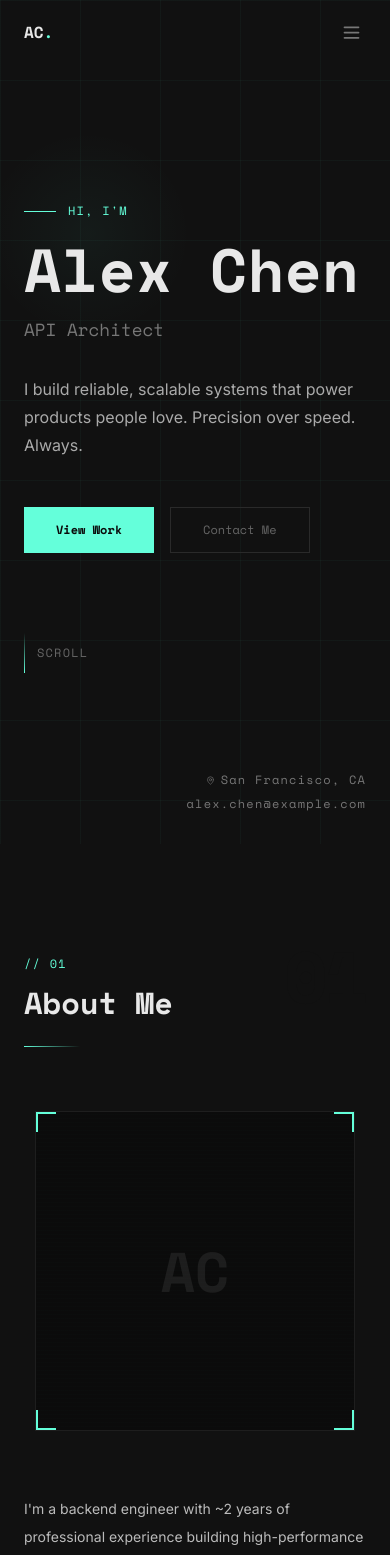
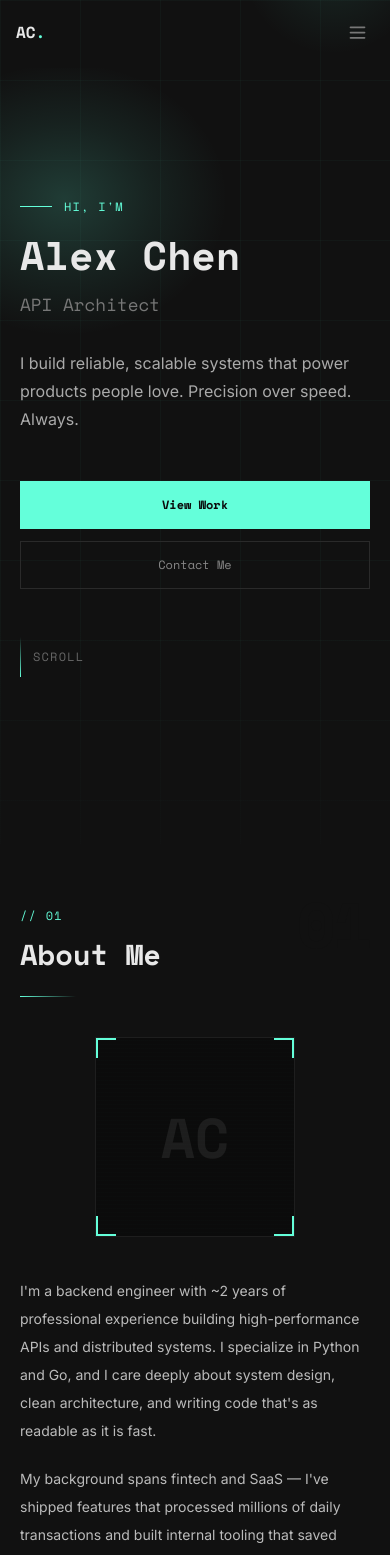
Before and after one commit to AnvitAjgaokar/PortfolioWebsite, a React (Vite) app: page / in a window 390 px wide. Shown: the top 1555 px of the page. Built offline with nearby package versions, Linux system fonts and the light colour scheme.

Commit message:
refact():Made it responsive and added gradient

```diff
--- a/Portfolio.jsx
+++ b/Portfolio.jsx
@@ -178,6 +178,10 @@ const GLOBAL_STYLES = `
   html { scroll-behavior: smooth; }
   body {
     background: #111111;
+    background-image:
+      radial-gradient(ellipse 90% 35% at 50% 0%, rgba(100,255,218,0.08) 0%, transparent 100%),
+      radial-gradient(ellipse 55% 25% at 85% 55%, rgba(100,255,218,0.05) 0%, transparent 100%),
+      radial-gradient(ellipse 60% 20% at 15% 80%, rgba(100,255,218,0.04) 0%, transparent 100%);
     color: #d4d4d4;
     font-family: 'Inter', system-ui, sans-serif;
     margin: 0; padding: 0;
@@ -203,8 +207,8 @@ const GLOBAL_STYLES = `
 
   .hero-bg {
     background-image:
-      linear-gradient(rgba(100,255,218,0.035) 1px, transparent 1px),
-      linear-gradient(90deg, rgba(100,255,218,0.035) 1px, transparent 1px);
+      linear-gradient(rgba(100,255,218,0.03) 1px, transparent 1px),
+      linear-gradient(90deg, rgba(100,255,218,0.03) 1px, transparent 1px);
     background-size: 80px 80px;
   }
 
@@ -225,7 +229,7 @@ const GLOBAL_STYLES = `
 
   /* Cards */
   .card {
-    background: #181818;
+    background: linear-gradient(160deg, #1d1d1d 0%, #161616 100%);
     border: 1px solid #272727;
     transition: transform 0.3s cubic-bezier(0.16,1,0.3,1),
                 border-color 0.3s ease,
@@ -233,8 +237,11 @@ const GLOBAL_STYLES = `
   }
   .card:hover {
     transform: translateY(-5px);
-    border-color: rgba(100,255,218,0.3);
-    box-shadow: 0 12px 40px rgba(100,255,218,0.05);
+    border-color: rgba(100,255,218,0.22);
+    box-shadow:
+      0 -1px 0 rgba(100,255,218,0.38),
+      0 20px 50px rgba(0,0,0,0.35),
+      0 0 60px rgba(100,255,218,0.045);
   }
 
   /* Skill tags */
@@ -297,7 +304,7 @@ const GLOBAL_STYLES = `
   /* Ghost section numbers */
   .ghost-number {
     font-family: 'Space Mono', monospace;
-    font-size: clamp(4.5rem, 11vw, 8.5rem);
+    font-size: clamp(4rem, 12vw, 10rem);
     font-weight: 700;
     color: #111;
     line-height: 1;
@@ -308,7 +315,7 @@ const GLOBAL_STYLES = `
 
   /* Achievement cards */
   .achievement-card {
-    background: #161616;
+    background: linear-gradient(150deg, #1c1c1c 0%, #131313 100%);
     border: 1px solid #272727;
     position: relative;
     overflow: hidden;
@@ -317,12 +324,14 @@ const GLOBAL_STYLES = `
   .achievement-card::before {
     content: '';
     position: absolute; inset: 0;
-    background: linear-gradient(135deg, rgba(100,255,218,0.04) 0%, transparent 55%);
+    background: linear-gradient(135deg, rgba(100,255,218,0.16) 0%, rgba(100,255,218,0.06) 38%, transparent 65%);
     pointer-events: none;
   }
   .achievement-card:hover {
-    border-color: rgba(100,255,218,0.35);
-    box-shadow: 0 0 40px rgba(100,255,218,0.06);
+    border-color: rgba(100,255,218,0.3);
+    box-shadow:
+      0 -1px 0 rgba(100,255,218,0.3),
+      0 0 50px rgba(100,255,218,0.07);
   }
 
   /* Tab active state */
@@ -337,6 +346,32 @@ const GLOBAL_STYLES = `
     position: absolute; left: 0; top: 8px; bottom: 0;
     width: 1px;
     background: linear-gradient(to bottom, #64ffda 0%, #1a1a1a 100%);
+  }
+
+  /* Prevent horizontal overflow at every breakpoint */
+  html, body { overflow-x: hidden; max-width: 100%; }
+
+  /* Touch-friendly active states (devices that lack hover) */
+  @media (hover: none) {
+    .card:active {
+      transform: scale(0.99);
+      border-color: rgba(100,255,218,0.22);
+      box-shadow: 0 -1px 0 rgba(100,255,218,0.35), 0 8px 24px rgba(0,0,0,0.3);
+    }
+    .skill-tag:active { background: rgba(100,255,218,0.07); border-color: rgba(100,255,218,0.4); color: #64ffda; }
+    .social-icon:active { color: #64ffda; }
+    .nav-link:active { color: #e8e8e8; }
+  }
+
+  /* Respect user's motion preference */
+  @media (prefers-reduced-motion: reduce) {
+    *, *::before, *::after {
+      animation-duration: 0.01ms !important;
+      animation-iteration-count: 1 !important;
+      transition-duration: 0.01ms !important;
+    }
+    .fade-up { opacity: 1 !important; transform: none !important; }
+    .cursor-blink { animation: none !important; opacity: 1; }
   }
 `;
 
@@ -434,14 +469,22 @@ function TechChip({ label }) {
 function SectionHeader({ number, title, subtitle }) {
   const [ref, inView] = useInView();
   return (
-    <div ref={ref} className={`fade-up ${inView ? 'in-view' : ''} mb-16 relative`}>
+    <div ref={ref} className={`fade-up ${inView ? 'in-view' : ''} mb-10 sm:mb-16 relative`}>
       <div className="ghost-number absolute -top-4 right-0 leading-none select-none">{number}</div>
-      <p className="font-display text-[#64ffda] text-xs tracking-widest uppercase mb-3">
+      <p
+        className="font-display text-xs tracking-widest uppercase mb-3"
+        style={{
+          background: 'linear-gradient(90deg, #64ffda 0%, rgba(100,255,218,0.55) 100%)',
+          WebkitBackgroundClip: 'text',
+          WebkitTextFillColor: 'transparent',
+          backgroundClip: 'text',
+        }}
+      >
         {`// ${number}`}
       </p>
       <h2
         className="font-display font-bold text-[#e8e8e8] leading-tight"
-        style={{ fontSize: 'clamp(1.9rem, 4.5vw, 3rem)' }}
+        style={{ fontSize: 'clamp(1.8rem, 4vw, 3rem)' }}
       >
         {title}
       </h2>
@@ -494,12 +537,14 @@ function Nav() {
       <nav
         style={{
           transform: hidden ? 'translateY(-100%)' : 'translateY(0)',
-          background: scrolled ? 'rgba(10,10,10,0.9)' : 'transparent',
-          backdropFilter: scrolled ? 'blur(18px)' : 'none',
-          borderBottom: scrolled ? '1px solid #191919' : '1px solid transparent',
+          background: scrolled
+            ? 'linear-gradient(180deg, rgba(12,12,12,0.97) 0%, rgba(10,10,10,0.88) 100%)'
+            : 'transparent',
+          backdropFilter: scrolled ? 'blur(20px) saturate(1.2)' : 'none',
+          borderBottom: scrolled ? '1px solid rgba(100,255,218,0.06)' : '1px solid transparent',
           transition: 'transform 0.35s ease, background 0.35s ease, backdrop-filter 0.35s ease',
         }}
-        className="fixed top-0 left-0 right-0 z-50 px-6 lg:px-12"
+        className="fixed top-0 left-0 right-0 z-50 px-4 sm:px-6 lg:px-12"
       >
         <div className="max-w-6xl mx-auto flex items-center justify-between h-16">
           <button
@@ -528,7 +573,7 @@ function Nav() {
             </a>
             <button
               onClick={() => setMobileOpen(o => !o)}
-              className="md:hidden text-[#777] hover:text-[#e8e8e8] transition-colors bg-transparent border-0 cursor-pointer p-1"
+              className="md:hidden text-[#777] hover:text-[#e8e8e8] transition-colors bg-transparent border-0 cursor-pointer p-2.5 -mr-1"
             >
               {mobileOpen ? <X size={21} /> : <Menu size={21} />}
             </button>
@@ -552,7 +597,7 @@ function Nav() {
           <button
             key={l.href}
             onClick={() => scrollTo(l.href)}
-            className="font-display text-2xl text-[#666] hover:text-[#64ffda] transition-colors bg-transparent border-0 cursor-pointer"
+            className="font-display text-2xl text-[#888] hover:text-[#64ffda] active:text-[#64ffda] transition-colors bg-transparent border-0 cursor-pointer min-h-[48px] px-8 flex items-center justify-center"
           >
             {l.label}
           </button>
@@ -584,15 +629,29 @@ function Hero() {
 
   return (
     <section id="hero" className="hero-bg relative min-h-screen flex items-center overflow-hidden">
-      {/* Radial ambient */}
+      {/* Primary bloom — bleeds behind the headline text */}
       <div style={{
-        position: 'absolute', top: '15%', left: '-5%',
-        width: '55vw', height: '55vw',
-        background: 'radial-gradient(ellipse, rgba(100,255,218,0.045) 0%, transparent 68%)',
+        position: 'absolute', top: '8%', left: '-10%',
+        width: '70vw', height: '70vw',
+        background: 'radial-gradient(ellipse at 38% 48%, rgba(100,255,218,0.18) 0%, rgba(100,255,218,0.07) 38%, transparent 68%)',
+        pointerEvents: 'none',
+      }} />
+      {/* Secondary bloom — upper-right, atmospheric fill */}
+      <div style={{
+        position: 'absolute', top: '-15%', right: '-8%',
+        width: '50vw', height: '50vw',
+        background: 'radial-gradient(ellipse at 55% 42%, rgba(100,255,218,0.10) 0%, transparent 62%)',
+        pointerEvents: 'none',
+      }} />
+      {/* Bottom section fade */}
+      <div style={{
+        position: 'absolute', bottom: 0, left: 0, right: 0,
+        height: '220px',
+        background: 'linear-gradient(to bottom, transparent 0%, rgba(17,17,17,0.75) 100%)',
         pointerEvents: 'none',
       }} />
 
-      <div className="max-w-6xl mx-auto px-6 lg:px-12 pt-28 pb-20 w-full">
+      <div className="max-w-6xl mx-auto px-5 sm:px-8 lg:px-12 pt-24 sm:pt-28 pb-16 sm:pb-20 w-full">
         {/* Label */}
         <div {...fade('0.1s')} className={`${mounted ? 'opacity-100 translate-y-0' : 'opacity-0 translate-y-7'} flex items-center gap-3 mb-5`} style={{ transition: 'opacity 0.7s ease, transform 0.7s ease', transitionDelay: '0.1s' }}>
           <div className="w-8 h-px" style={{ background: '#64ffda' }} />
@@ -604,7 +663,7 @@ function Hero() {
         {/* Name */}
         <h1
           className={`font-display font-bold leading-none text-[#e8e8e8] mb-4 ${mounted ? 'opacity-100 translate-y-0' : 'opacity-0 translate-y-7'}`}
-          style={{ fontSize: 'clamp(3.8rem,11vw,7.5rem)', transition: 'opacity 0.7s ease, transform 0.7s ease', transitionDelay: '0.25s' }}
+          style={{ fontSize: 'clamp(2.5rem, 8vw, 6.5rem)', transition: 'opacity 0.7s ease, transform 0.7s ease', transitionDelay: '0.25s' }}
         >
           {meta.name}
         </h1>
@@ -638,19 +697,19 @@ function Hero() {
 
         {/* CTAs */}
         <div
-          className={`flex flex-wrap gap-4 ${mounted ? 'opacity-100 translate-y-0' : 'opacity-0 translate-y-7'}`}
+          className={`flex flex-col sm:flex-row gap-3 sm:gap-4 ${mounted ? 'opacity-100 translate-y-0' : 'opacity-0 translate-y-7'}`}
           style={{ transition: 'opacity 0.7s ease, transform 0.7s ease', transitionDelay: '0.7s' }}
         >
           <button
             onClick={() => document.querySelector('#projects')?.scrollIntoView({ behavior: 'smooth' })}
-            className="font-display text-xs font-bold px-8 py-3.5 hover:opacity-90 transition-opacity cursor-pointer border-0"
+            className="w-full sm:w-auto font-display text-xs font-bold px-8 py-3.5 hover:opacity-90 transition-opacity cursor-pointer border-0 min-h-[48px]"
             style={{ background: '#64ffda', color: '#0a0a0a' }}
           >
             View Work
           </button>
           <button
             onClick={() => document.querySelector('#contact')?.scrollIntoView({ behavior: 'smooth' })}
-            className="font-display text-xs px-8 py-3.5 text-[#666] hover:text-[#64ffda] transition-colors cursor-pointer bg-transparent"
+            className="w-full sm:w-auto font-display text-xs px-8 py-3.5 text-[#888] hover:text-[#64ffda] transition-colors cursor-pointer bg-transparent min-h-[48px]"
             style={{ border: '1px solid #2a2a2a' }}
           >
             Contact Me
@@ -659,7 +718,7 @@ function Hero() {
 
         {/* Scroll indicator */}
         <div
-          className={`flex items-center gap-3 mt-20 ${mounted ? 'opacity-100 translate-y-0' : 'opacity-0 translate-y-7'}`}
+          className={`flex items-center gap-3 mt-12 sm:mt-20 ${mounted ? 'opacity-100 translate-y-0' : 'opacity-0 translate-y-7'}`}
           style={{ transition: 'opacity 0.7s ease, transform 0.7s ease', transitionDelay: '1s' }}
         >
           <div className="w-px h-10 bg-gradient-to-b from-transparent" style={{ backgroundImage: 'linear-gradient(to bottom, transparent, #64ffda)' }} />
@@ -673,7 +732,7 @@ function Hero() {
       </div>
 
       {/* Bottom-right meta */}
-      <div className="absolute bottom-8 right-6 lg:right-12 flex flex-col items-end gap-2">
+      <div className="absolute bottom-8 right-6 lg:right-12 hidden sm:flex flex-col items-end gap-2">
         <span className="font-display text-[#777] text-xs tracking-widest flex items-center gap-1.5">
           <MapPin size={9} style={{ color: '#666' }} />{meta.location}
         </span>
@@ -695,13 +754,13 @@ function About() {
   const [hovered, setHovered] = useState(false);
 
   return (
-    <section id="about" className="py-28 max-w-6xl mx-auto px-6 lg:px-12">
+    <section id="about" className="py-16 sm:py-24 lg:py-28 max-w-6xl mx-auto px-5 sm:px-8 lg:px-12">
       <SectionHeader number="01" title="About Me" />
-      <div className="grid md:grid-cols-2 gap-16 items-start">
+      <div className="grid md:grid-cols-2 gap-10 lg:gap-16 items-start">
         {/* Avatar box */}
         <div ref={boxRef} className={`fade-up ${boxInView ? 'in-view' : ''}`}>
           <div
-            className="relative aspect-square max-w-xs mx-auto md:mx-0 cursor-default"
+            className="relative aspect-square max-w-[200px] sm:max-w-xs mx-auto md:mx-0 cursor-default"
             style={{
               border: hovered ? '1px solid rgba(100,255,218,0.45)' : '1px solid #1e1e1e',
               background: '#0b0b0b',
@@ -790,11 +849,11 @@ function ExperienceItem({ job, index }) {
     >
       {/* Timeline dot */}
       <div
-        className="absolute -left-10 top-2 w-3 h-3 rounded-full"
+        className="absolute -left-7 sm:-left-10 top-2 w-3 h-3 rounded-full"
         style={{ border: '2px solid #64ffda', background: '#0a0a0a' }}
       />
 
-      <div className="card p-7">
+      <div className="card p-4 sm:p-7">
         <div className="flex flex-col sm:flex-row sm:items-start sm:justify-between gap-3 mb-5">
           <div>
             <h3 className="font-display text-base font-bold text-[#e8e8e8]">{job.role}</h3>
@@ -831,12 +890,12 @@ function ExperienceItem({ job, index }) {
 function Experience() {
   const { experience } = portfolioData;
   return (
-    <section id="experience" style={{ background: '#0e0e0e' }} className="py-28">
-      <div className="max-w-6xl mx-auto px-6 lg:px-12">
+    <section id="experience" style={{ background: 'linear-gradient(180deg, #080808 0%, #1a1a1a 50%, #080808 100%)' }} className="py-16 sm:py-24 lg:py-28">
+      <div className="max-w-6xl mx-auto px-5 sm:px-8 lg:px-12">
         <SectionHeader number="02" title="Experience" subtitle="Where I've shipped." />
-        <div className="relative pl-8">
+        <div className="relative pl-5 sm:pl-8">
           <div className="timeline-line" />
-          <div className="space-y-12">
+          <div className="space-y-8 sm:space-y-12">
             {experience.map((job, i) => (
               <ExperienceItem key={job.company} job={job} index={i} />
             ))}
@@ -877,7 +936,7 @@ function SkillGroup({ group, index }) {
 function Skills() {
   const { skills } = portfolioData;
   return (
-    <section id="skills" className="py-28 max-w-6xl mx-auto px-6 lg:px-12">
+    <section id="skills" className="py-16 sm:py-24 lg:py-28 max-w-6xl mx-auto px-5 sm:px-8 lg:px-12">
       <SectionHeader number="03" title="Skills" subtitle="Tools I reach for." />
       <div className="grid sm:grid-cols-2 lg:grid-cols-3 gap-4">
         {skills.map((group, i) => <SkillGroup key={group.category} group={group} index={i} />)}
@@ -940,7 +999,7 @@ function ProfessionalProjectCard({ project, index }) {
   return (
     <div
       ref={ref}
-      className={`fade-up ${inView ? 'in-view' : ''} card p-7 flex flex-col`}
+      className={`fade-up ${inView ? 'in-view' : ''} card p-4 sm:p-7 flex flex-col`}
       style={{ transitionDelay: `${index * 0.15}s` }}
     >
       <h3 className="font-display text-sm font-bold text-[#e8e8e8] mb-2">{project.name}</h3>
@@ -981,12 +1040,12 @@ function Projects() {
   const [tab, setTab] = useState('personal');
 
   return (
-    <section id="projects" style={{ background: '#0e0e0e' }} className="py-28">
-      <div className="max-w-6xl mx-auto px-6 lg:px-12">
+    <section id="projects" style={{ background: 'linear-gradient(180deg, #080808 0%, #1a1a1a 50%, #080808 100%)' }} className="py-16 sm:py-24 lg:py-28">
+      <div className="max-w-6xl mx-auto px-5 sm:px-8 lg:px-12">
         <SectionHeader number="04" title="Projects" subtitle="Things I've built." />
 
         {/* Tab switcher */}
-        <div className="flex mb-10 w-fit" style={{ border: '1px solid #1c1c1c' }}>
+        <div className="flex mb-8 sm:mb-10 w-full sm:w-fit" style={{ border: '1px solid #1c1c1c' }}>
           {[
             { key: 'personal', label: 'Personal / OSS' },
             { key: 'professional', label: 'Professional' },
@@ -994,8 +1053,8 @@ function Projects() {
             <button
               key={t.key}
               onClick={() => setTab(t.key)}
-              className={`font-display text-xs px-6 py-2.5 border-0 cursor-pointer transition-all ${
-                tab === t.key ? 'tab-active' : 'text-[#777] hover:text-[#777] bg-transparent'
+              className={`flex-1 sm:flex-none font-display text-xs px-6 py-3 sm:py-2.5 min-h-[48px] sm:min-h-0 border-0 cursor-pointer transition-all ${
+                tab === t.key ? 'tab-active' : 'text-[#777] hover:text-[#aaa] bg-transparent'
               }`}
             >
               {t.label}
@@ -1041,12 +1100,12 @@ function AchievementItem({ achievement, index }) {
   return (
     <div
       ref={ref}
-      className={`fade-up ${inView ? 'in-view' : ''} achievement-card p-8`}
+      className={`fade-up ${inView ? 'in-view' : ''} achievement-card p-5 sm:p-8`}
       style={{ transitionDelay: `${index * 0.12}s` }}
     >
       <div
         className="font-display font-bold mb-2 leading-none"
-        style={{ fontSize: 'clamp(2.2rem,4.5vw,3.5rem)', color: '#64ffda' }}
+        style={{ fontSize: 'clamp(2rem, 6vw, 3.5rem)', color: '#64ffda' }}
       >
         {display}
       </div>
@@ -1059,7 +1118,7 @@ function AchievementItem({ achievement, index }) {
 function Achievements() {
   const { achievements } = portfolioData;
   return (
-    <section id="achievements" className="py-28 max-w-6xl mx-auto px-6 lg:px-12">
+    <section id="achievements" className="py-16 sm:py-24 lg:py-28 max-w-6xl mx-auto px-5 sm:px-8 lg:px-12">
       <SectionHeader number="05" title="By The Numbers" subtitle="What I've shipped, measured." />
       <div className="grid sm:grid-cols-2 lg:grid-cols-4 gap-4">
         {achievements.map((item, i) => (
@@ -1127,10 +1186,10 @@ function BlogCard({ post, index }) {
 function Blog() {
   const { blog } = portfolioData;
   return (
-    <section id="blog" style={{ background: '#0e0e0e' }} className="py-28">
-      <div className="max-w-6xl mx-auto px-6 lg:px-12">
+    <section id="blog" style={{ background: 'linear-gradient(180deg, #080808 0%, #1a1a1a 50%, #080808 100%)' }} className="py-16 sm:py-24 lg:py-28">
+      <div className="max-w-6xl mx-auto px-5 sm:px-8 lg:px-12">
         <SectionHeader number="06" title="Writing" subtitle="Thoughts worth sharing." />
-        <div className="grid md:grid-cols-3 gap-4">
+        <div className="grid sm:grid-cols-2 lg:grid-cols-3 gap-4">
           {blog.map((post, i) => <BlogCard key={post.title} post={post} index={i} />)}
         </div>
       </div>
@@ -1153,10 +1212,10 @@ function Footer() {
   ];
 
   return (
-    <footer id="contact" style={{ background: '#0d0d0d', borderTop: '1px solid #252525' }}>
-      <div className="max-w-6xl mx-auto px-6 lg:px-12 py-24">
+    <footer id="contact" style={{ background: 'linear-gradient(180deg, #0e0e0e 0%, #050505 55%, #020202 100%)', borderTop: '1px solid rgba(100,255,218,0.07)' }}>
+      <div className="max-w-6xl mx-auto px-5 sm:px-8 lg:px-12 py-14 sm:py-20 lg:py-24">
         {/* CTA block */}
-        <div ref={ref} className={`fade-up ${inView ? 'in-view' : ''} text-center mb-20`}>
+        <div ref={ref} className={`fade-up ${inView ? 'in-view' : ''} text-center mb-12 sm:mb-16 lg:mb-20`}>
           <p className="font-display text-[#777] text-xs uppercase tracking-widest mb-4">
             Currently open to new opportunities
           </p>
@@ -1176,7 +1235,7 @@ function Footer() {
           </a>
         </div>
 
-        <div className="w-full h-px mb-12" style={{ background: '#111' }} />
+        <div className="w-full h-px mb-12" style={{ background: 'linear-gradient(90deg, transparent 0%, #333 20%, rgba(100,255,218,0.28) 50%, #333 80%, transparent 100%)' }} />
 
         <div className="flex flex-col md:flex-row items-center justify-between gap-6">
           <span className="font-display text-xl font-bold text-[#666]">
@@ -1185,8 +1244,8 @@ function Footer() {
 
           <div className="flex items-center gap-6">
             {SOCIALS.map(({ icon: Icon, href, label }) => (
-              <a key={label} href={href} target="_blank" rel="noreferrer" aria-label={label} className="social-icon">
-                <Icon size={17} />
+              <a key={label} href={href} target="_blank" rel="noreferrer" aria-label={label} className="social-icon p-2.5 -m-2.5">
+                <Icon size={18} />
               </a>
             ))}
           </div>
```
